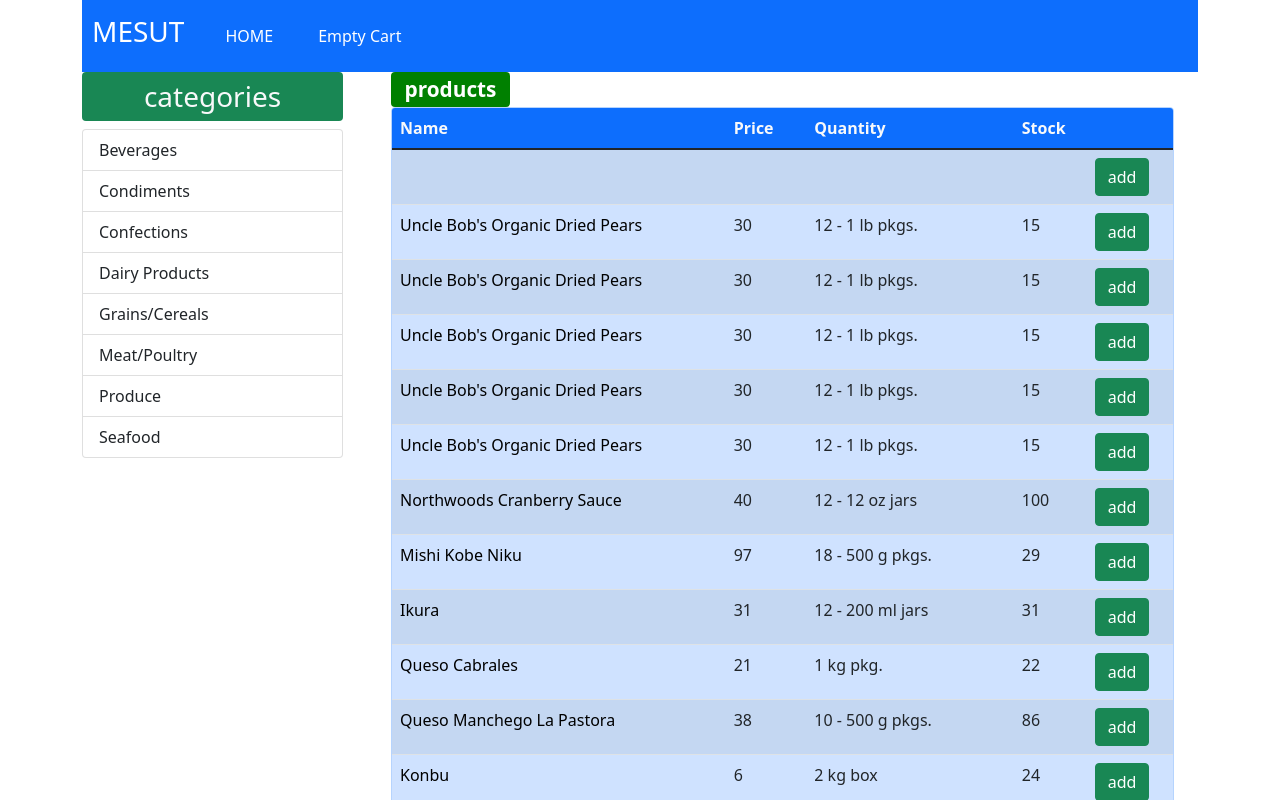
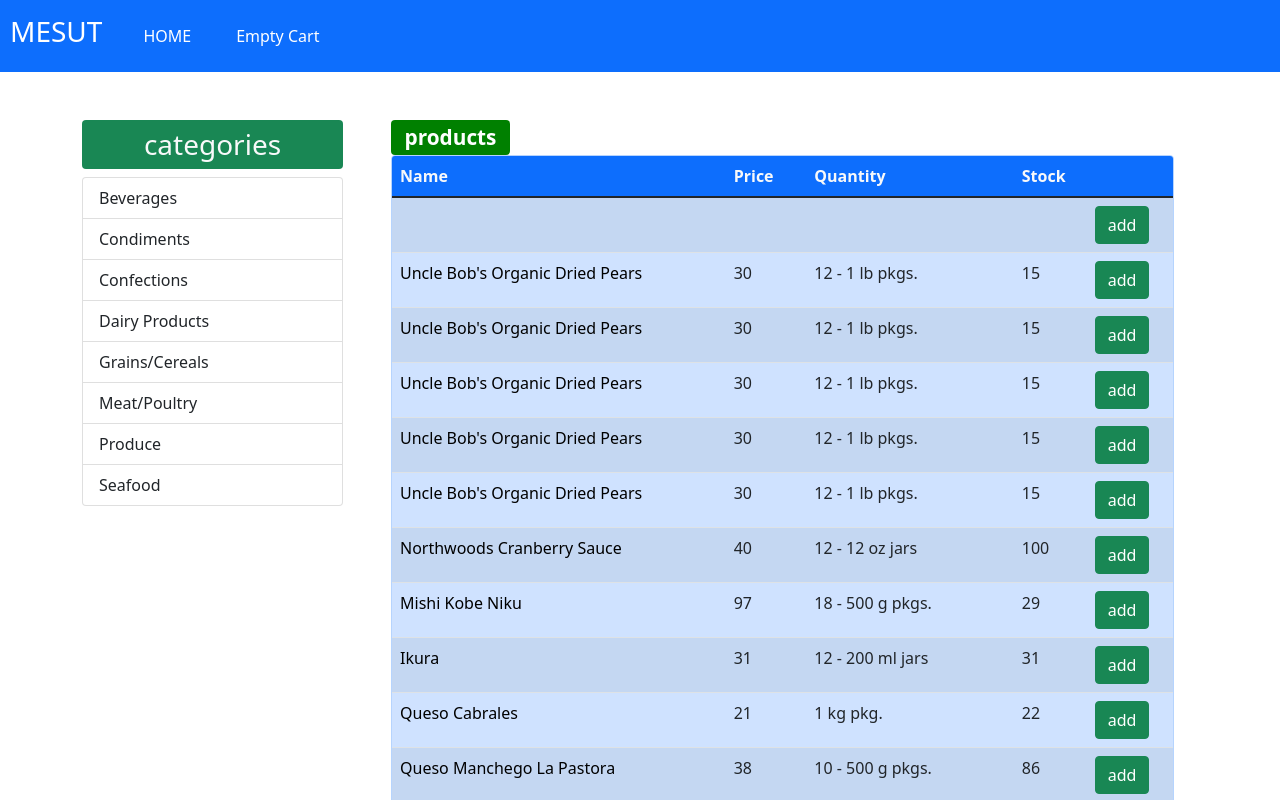
Before and after one commit to Mr-Mesut-OZTURK/redux-sell-app, a React (Create React App) app: page / in a window 1280 px wide. Shown: the top 800 px of the page. Built offline with nearby package versions, Linux system fonts and the light colour scheme; data requests are answered from the project's data file.

Commit message:
added gif

```diff
--- a/src/components/root/App.js
+++ b/src/components/root/App.js
@@ -8,24 +8,26 @@ import NotFound from "../common/NotFound";
 
 function App() {
   return (
-    <Container>
+    <>
 
-      <Navi/>
+      <Navi />
 
-      <Switch>
+      <Container>
+        <Switch>
 
-        <Route path="/" exact component={Dashboard}/>
-        <Route path="/product" component={Dashboard}/>
+          <Route path="/" exact component={Dashboard} />
+          <Route path="/product" component={Dashboard} />
 
-        <Route path="/cart" component={CartDetail}/>
+          <Route path="/cart" component={CartDetail} />
 
-        <Route path="/saveproduct" exact component={AddOrUpdateProduct}/>
-        <Route path="/saveproduct/:productId" component={AddOrUpdateProduct}/>
+          <Route path="/saveproduct" exact component={AddOrUpdateProduct} />
+          <Route path="/saveproduct/:productId" component={AddOrUpdateProduct} />
 
-        <Route component={NotFound}/>
+          <Route component={NotFound} />
 
-      </Switch>
-    </Container>
+        </Switch>
+      </Container>
+    </>
   );
 }
 
--- a/src/components/root/Dashboard.js
+++ b/src/components/root/Dashboard.js
@@ -6,8 +6,8 @@ import ProductList from '../products/ProductList'
 export default class Dashboard extends Component {
     render() {
         return (
-            <div>
-                <Row>
+            <div className="my-5">
+                <Row className="" spacing={2}>
 
                     <Col xs="3">
                         <CategoryList/>
```
Also changed, not shown: redux-sell-app.gif (added), 1 other file (tests, documents, lock files or other folders).
